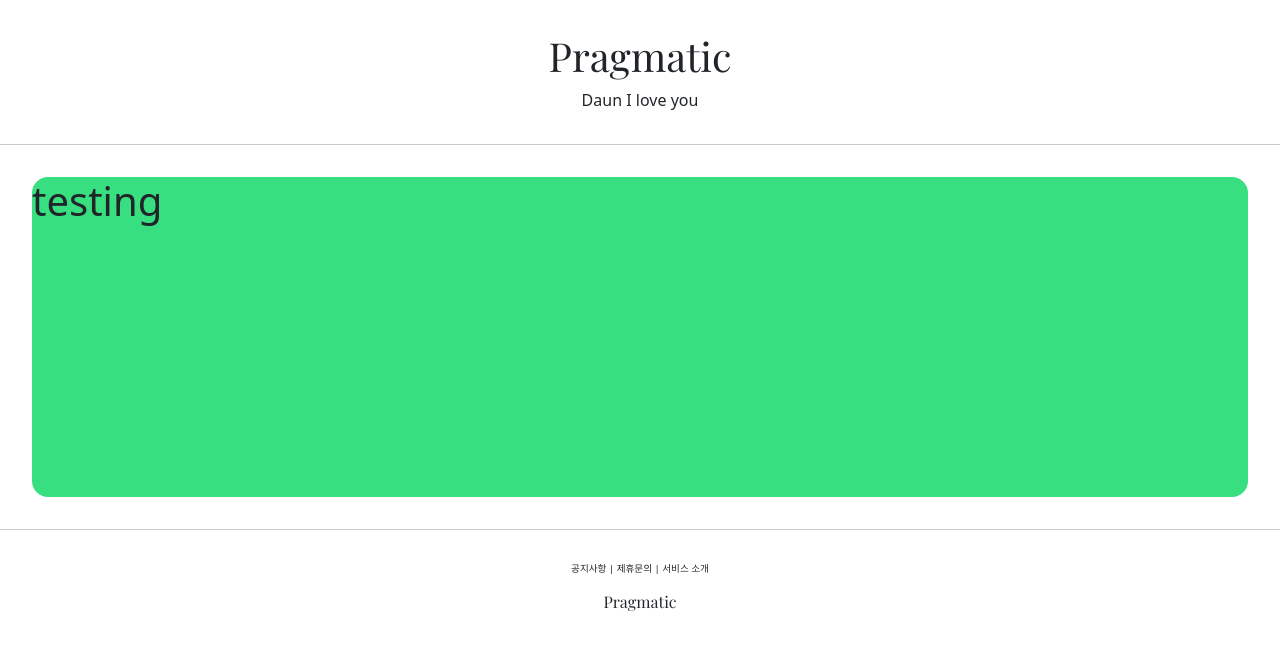
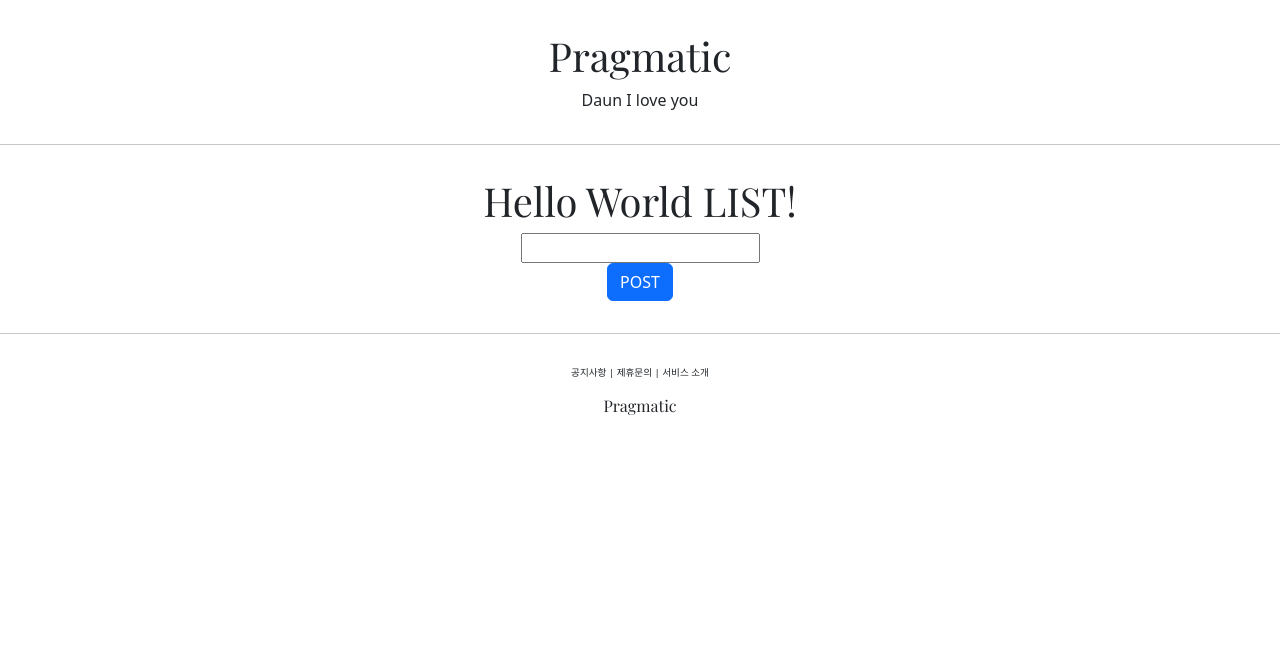
Before and after one commit to rhceornd/pragmatic, a Django app: page /account/hello_world/ in a window 1280 px wide. Shown: the top 650 px of the page. Run offline with Django 4.2, Linux system fonts and the light colour scheme.

Commit message:
django course 17 post and html

```diff
--- a/accountapp/models.py
+++ b/accountapp/models.py
@@ -1,6 +1,8 @@
 from django.db import models
+from django.conf import settings
+from django.utils import timezone
 
 # Create your models here.
 
-class HelloWorld():
+class HelloWorld(models.Model):
     text = models.CharField(max_length=255, null=False)
--- a/accountapp/templates/accountapp/hello_world.html
+++ b/accountapp/templates/accountapp/hello_world.html
@@ -3,21 +3,28 @@
 
 {% block content %}
 
-    <div style="height: 20rem; background-color: #38df81; border-radius: 1rem; margin: 2rem;">
-        <h1>
-            testing
+    <div style="border-radius: 1rem; margin: 2rem; text-align: center;">
+        <h1 style="font-family: 'Playfair Display', cursive;">
+            Hello World LIST!
         </h1>
 
-        {#    post    #}
-{#        <form action="/accountapp/hello_world/" method="post">#}
-            {# csrf_token를 form 안에 명시해야함 : 보안기능#}
-{#            {% csrf_token %}#}
-{#            <input type="submit" class="btn btn-primary" value="POST">#}
-{#        </form>#}
-{##}
-{#        <h1>#}
-{#            {{ text }}#}
-{#        </h1>#}
+        {# 데이터 명세서 : 해당 주소로 post를 사용하여 요청을 보냄 -> 그를 위한 interaction button #}
+        <form action="/account/hello_world/" method="post">
+            {# csrf_token를 form 안에 명시해야함 : 보안기능 #}
+            {% csrf_token %}
+            <div>
+                <input type="text" name="hello_world_input">
+            </div>
+            <div>
+                <input type="submit" class="btn btn-primary" value="POST">
+            </div>
+        </form>
+        {#  hello_world_output이 있다면 실행  #}
+        {% if hello_world_output %}
+        <h1>
+            {{ hello_world_output.text }}
+        </h1>
+        {% endif %}
 
     </div>
 
--- a/accountapp/urls.py
+++ b/accountapp/urls.py
@@ -1,8 +1,7 @@
 
 from django.contrib import admin
 from django.urls import path
-
-import accountapp.views
+# from . import views
 
 from accountapp.views import hello_world
 
--- a/accountapp/views.py
+++ b/accountapp/views.py
@@ -6,9 +6,21 @@ from django.shortcuts import render
 from django.http import HttpResponse
 from django.shortcuts import render
 
+from accountapp.models import HelloWorld
+
 
 # Create your views here.
 
 def hello_world(request):
-    # if request.method == "POST":
-    return render(request, 'accountapp/hello_world.html', context={'text': 'POST METHOD!!!'})
+    if request.method == "POST":
+
+        temp = request.POST.get('hello_world_input')    # html에서 받은 hello_world_input을 받음
+
+        new_hello_world = HelloWorld()
+        new_hello_world.text = temp
+        new_hello_world.save()         # DB에 저장
+
+
+        return render(request, 'accountapp/hello_world.html', context={'hello_world_output': new_hello_world})
+    else:
+        return render(request, 'accountapp/hello_world.html', context={'text': 'GET METHOD!!!'})
--- a/pragmatic/settings.py
+++ b/pragmatic/settings.py
@@ -49,7 +49,7 @@ INSTALLED_APPS = [
     'django.contrib.sessions',
     'django.contrib.messages',
     'django.contrib.staticfiles',
-    'accountapp'
+    'accountapp',
 ]
 
 MIDDLEWARE = [
--- a/templates/base.html
+++ b/templates/base.html
@@ -12,6 +12,7 @@
     <hr>
     {#  accountapp/templates/accountapp/hello_world.html  #}
     {% block content %}
+
     {% endblock %}
 
     <hr>
```
Also changed, not shown: accountapp/migrations/0001_initial.py (added), accountapp/migrations/0002_helloworld_delete_post.py (added), db.sqlite3.
